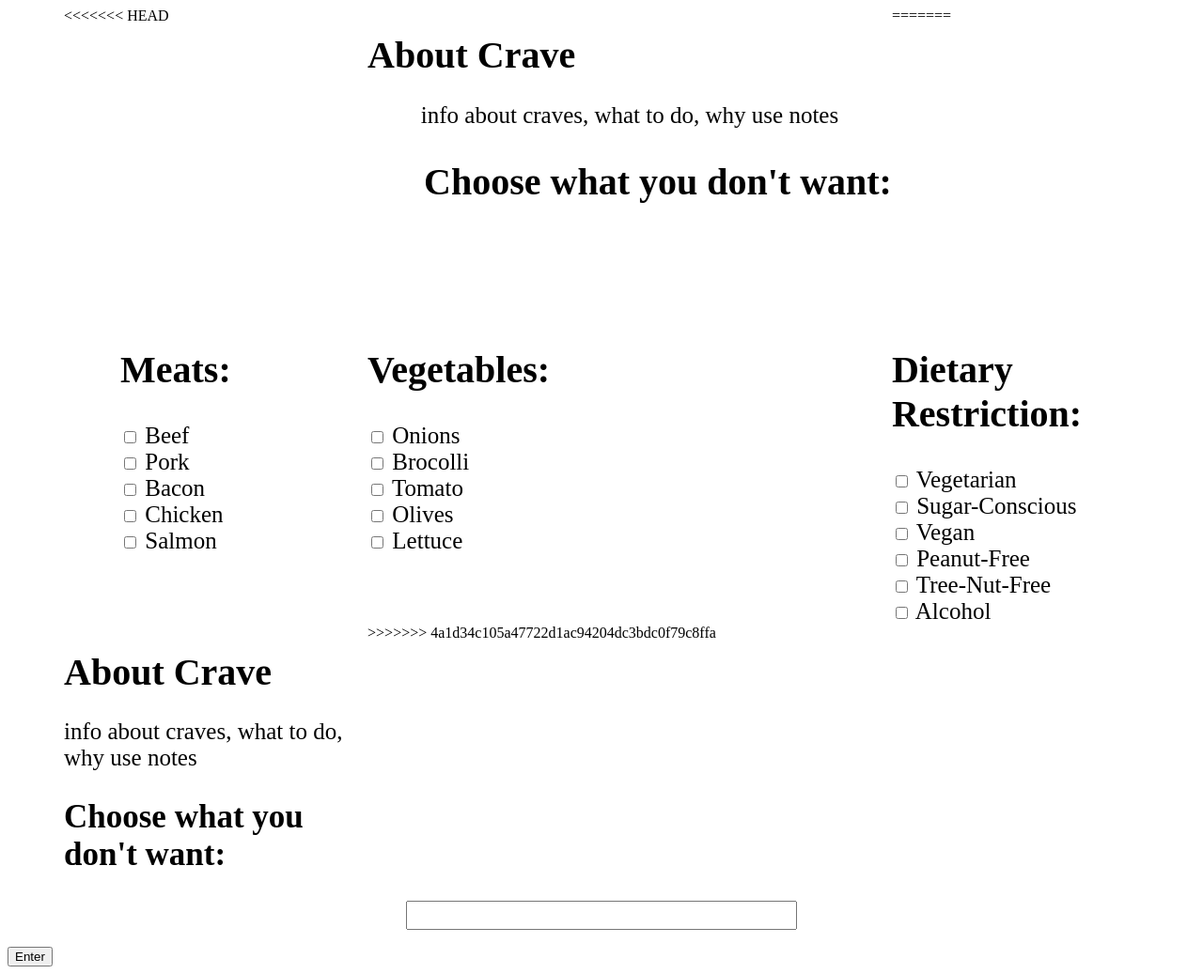
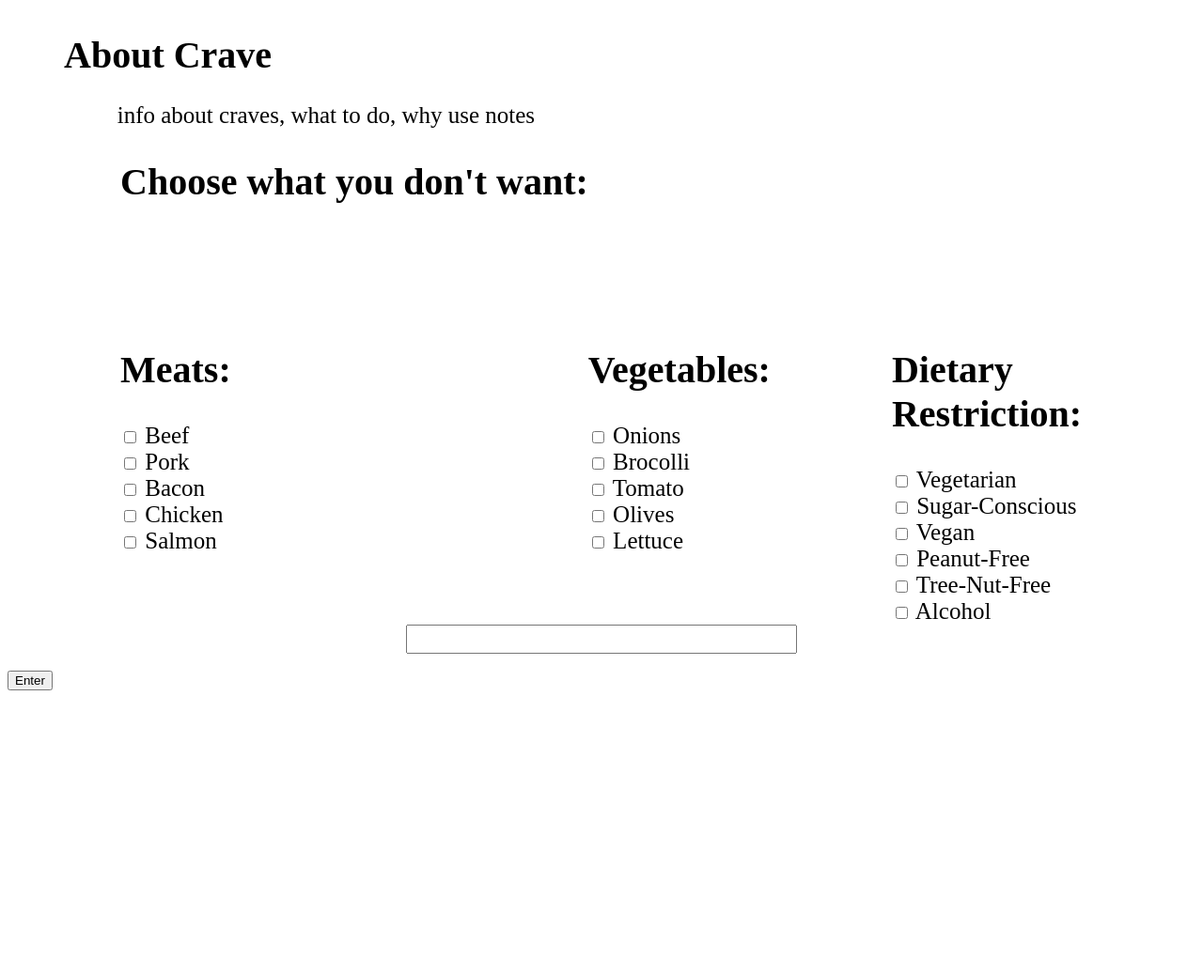
Before and after one commit to qarnac/Jinjaz-Krew, a Python web app: template templates/homepage.html in a window 1280 px wide. Shown: the whole page at 94% size. After the commit the page ends 735 px from the top, so only its background shows below. Run offline with Jinja, Linux system fonts and the light colour scheme; the template is opened without the code that fills it, so the values that code supplies are empty.

Commit message:
deleted unecessary spaces

```diff
--- a/styles/style.css
+++ b/styles/style.css
@@ -9,7 +9,6 @@ body{
   display: grid;
   grid-template-columns: 1fr 1fr 1fr;
   grid-template-rows: 1fr 1fr;
-
 }
 
 #choose {
--- a/templates/homepage.html
+++ b/templates/homepage.html
@@ -9,7 +9,6 @@
 
   <form action = "/" method = "post">
     <div class="grid-container">
-<<<<<<< HEAD
 
       <div class="intro">
         <h1>About Crave</h1>
@@ -17,13 +16,6 @@
         <h2 id="intro">Choose what you don't want:</h2>
       </div>
 
-=======
-        <div class="intro">
-          <h1>About Crave</h1>
-          <p>info about craves, what to do, why use notes</p>
-          <h2 id="choose">Choose what you don't want:</h2>
-      </div>
->>>>>>> 4a1d34c105a47722d1ac94204dc3bdc0f79c8ffa
       <div id="meat">
         <h2>Meats:</h2>
         <input type="checkbox" value="beef" name="restrictions">
```
Also changed, not shown: 2 other files.
